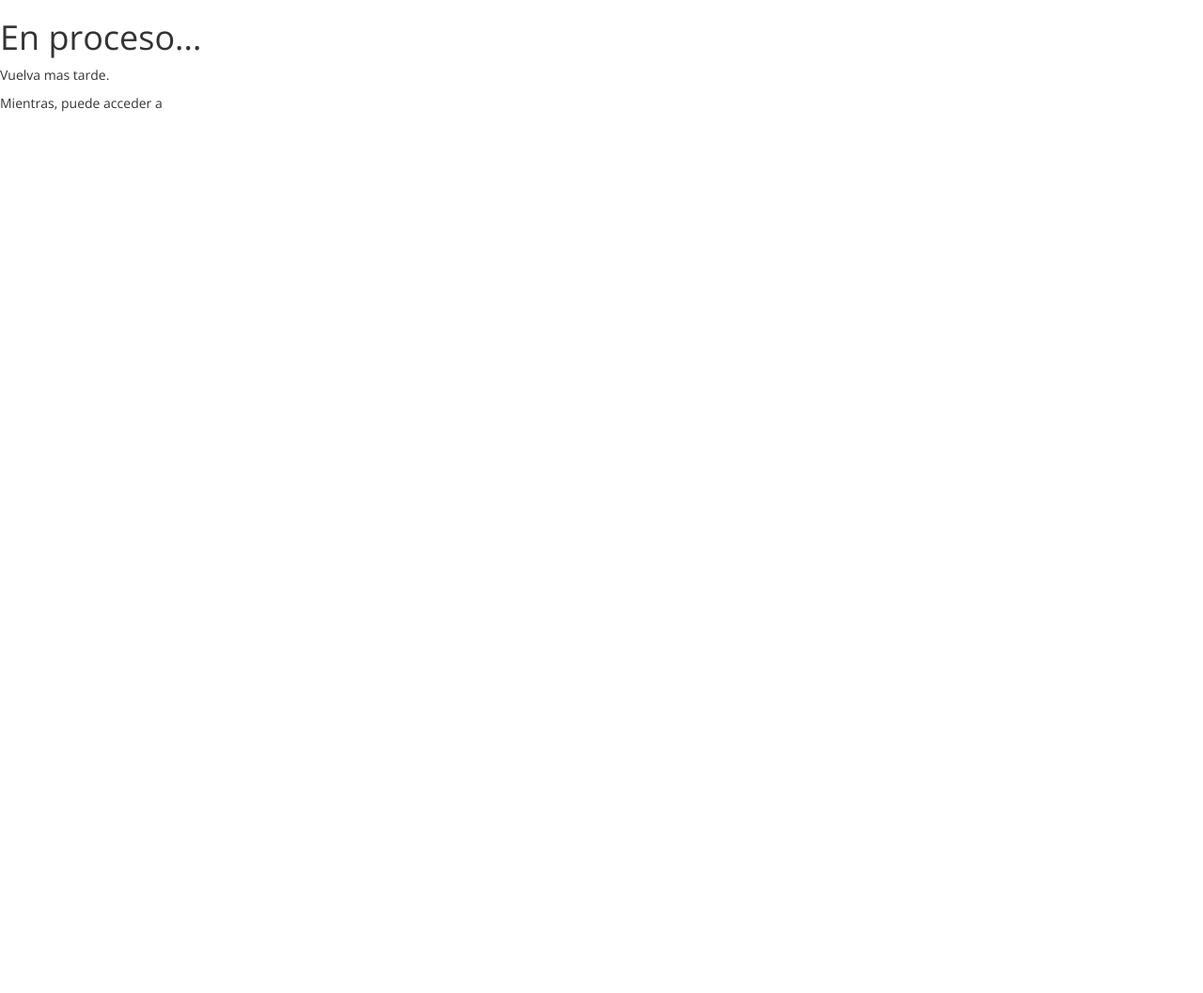
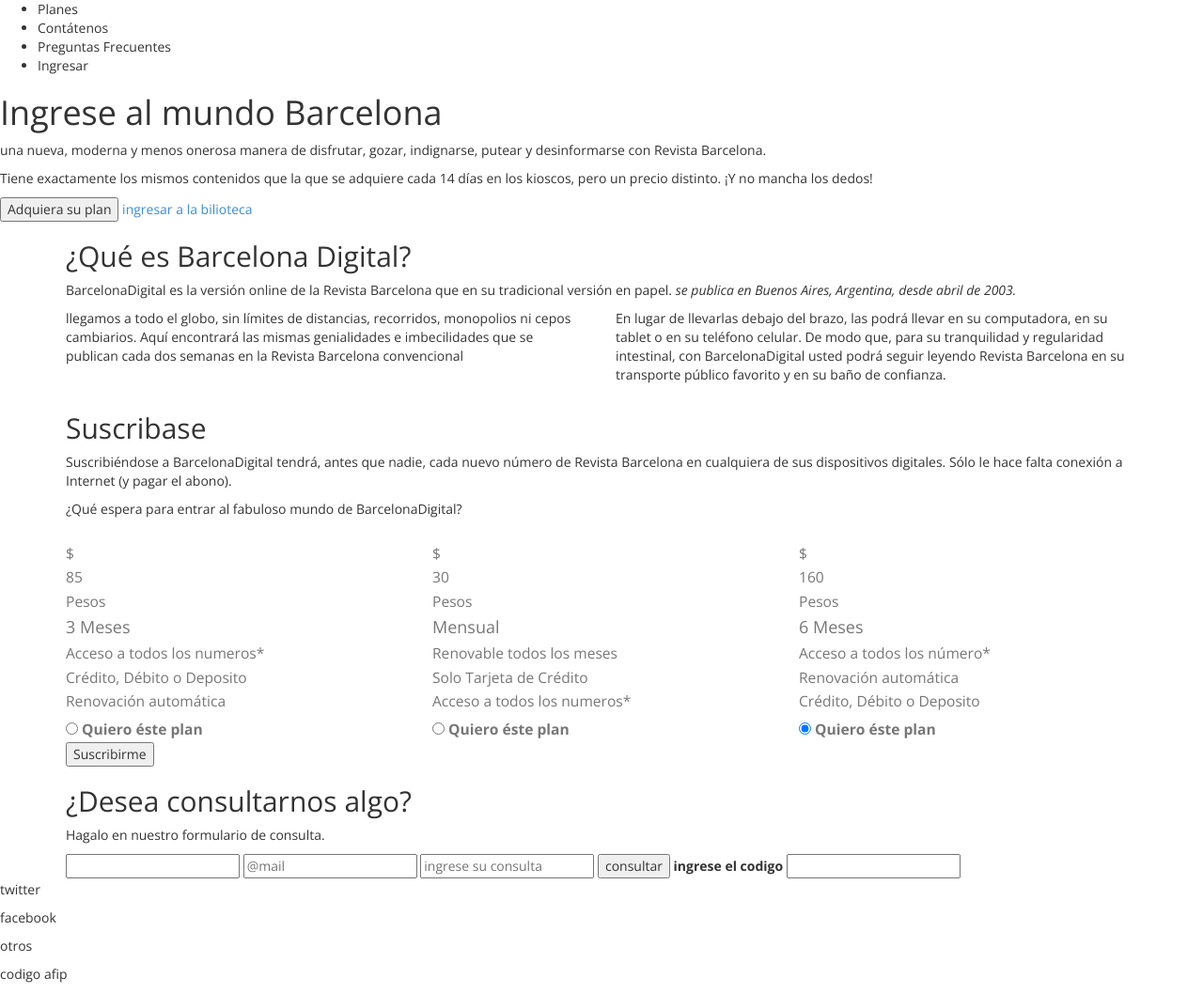
Before and after one commit to plaurino/BarcelonaDigitalLanding, a plain HTML site: page index.html in a window 1280 px wide. Shown: the whole page at 94% size. Before the commit the page ends 800 px from the top, so only its background shows below. Drawn offline with nearby package versions, Linux system fonts and the light colour scheme.

Commit message:
complete html

```diff
--- a/index.html
+++ b/index.html
@@ -1,5 +1,5 @@
 <!DOCTYPE html>
-<html lang="en">
+<html lang="es">
 <head>
 	<meta charset="UTF-8">
 	<meta http-equiv="X-UA-Compatible" content="IE=edge,chrome=1">
@@ -11,8 +11,132 @@
 	<title>Kiosko Digital</title>
 </head>
 <body>
-	<h1>En proceso...</h1>
-	<p>Vuelva mas tarde.</p>
-	<p>Mientras, puede acceder a <a href="http://www.revistabarcelona.com.ar" target="_blank"></a></p>
+	<header class="main">
+		<nav class="menu">
+			<ul>
+				<li class="plan">Planes</li>
+				<li class="contact">Contátenos</li>
+				<li class="faq">Preguntas Frecuentes</li>
+				<li class="login">Ingresar</li>
+			</ul>
+		</nav>
+	</header>
+	<section class="hello">
+		<h1>Ingrese al mundo Barcelona</h1>
+		<p>una nueva, moderna y menos onerosa manera de disfrutar, gozar, indignarse, putear y desinformarse con Revista Barcelona.</p>
+		<p>Tiene exactamente los mismos contenidos que la que se adquiere cada 14 días en los kioscos, pero un precio distinto. ¡Y no mancha los dedos!</p>
+		<button>Adquiera su plan</button>
+		<a href="">ingresar a la bilioteca</a>
+	</section>
+	<section class="barcelona">
+		<div class="container">
+			<div class="row">
+				<div class="col-md-12">
+					<h2>¿Qué es Barcelona Digital?</h2>
+					<p>BarcelonaDigital es la versión online de la Revista Barcelona que en su tradicional versión en papel.
+					<i>se publica en Buenos Aires, Argentina, desde abril de 2003.</i></p>
+				</div>
+				<div class="col-md-6">
+					<p>llegamos a todo el globo, sin límites de distancias, recorridos, monopolios ni cepos cambiarios.
+						Aquí encontrará las mismas genialidades e imbecilidades que se publican cada dos semanas en la Revista Barcelona convencional</p>
+				</div>
+				<div class="col-md-6">
+					<p>En lugar de llevarlas debajo del brazo, las podrá llevar en su computadora, en su tablet o en su teléfono celular. De modo que, para su tranquilidad y regularidad intestinal, con BarcelonaDigital usted podrá seguir leyendo Revista Barcelona en su transporte público favorito y en su baño de confianza.</p>
+				</div>
+			</div>
+		</div>
+	</section>
+	<section class="suscription container">
+		<h2>Suscribase</h2>
+		<p>Suscribiéndose a BarcelonaDigital tendrá, antes que nadie, cada nuevo número de Revista Barcelona en cualquiera de sus dispositivos digitales. Sólo le hace falta conexión a Internet (y pagar el abono).</p>
+		<p>¿Qué espera para entrar al fabuloso mundo de BarcelonaDigital?</p>
+		<div class="paiment-plan row">
+ 					<h3 class="sub-tittle">
+ 					<div class="small container-plan">
+ 						<div class="plan col-sm-4 col-xs-12">
+ 							<div class="head">
+	 							<p class="signo">$</p>
+	 							<p class="precio">85</p>
+	 							<p class="moneda">Pesos</p>
+		 					</div>
+	 						<div class="ventajas">
+	 							<h4 class="periodo ch-3">3 Meses</h4>
+	 						 	<p class="items">Acceso a todos los numeros*</p>
+	 						 	<p class="items">Crédito, Débito o Deposito</p>
+	 						 	<p class="items">Renovación automática</p>
+	 						 	<div class="choise">
+	 						 		<label for="3-months" class="select-plan">
+		 						 		<input type="radio" value="3" name="suscription-opcion" id="3-months" class="select-plan">
+		 						 		<span>Quiero éste plan</span>
+	 						 		</label>
+		 						</div>
+	 						</div>
+		 				</div>
+		 					<div class="plan card col-sm-4 col-xs-12 ">
+		 						<div class="head">
+		 							<p class="signo">$</p>
+		 							<p class="precio">30</p>
+		 							<p class="moneda">Pesos</p>
+		 						</div>
+		 						<div class="ventajas">
+		 							<h4 class="periodo">Mensual</h4>
+		 							<p class="items">Renovable todos los meses</p>
+		 						 	<p class="items">Solo Tarjeta de Crédito</p>
+		 						 	<p class="items">Acceso a todos los numeros*</p>
+		 						 	<div class="choise">
+		 						 		<label for="monthly" class="select-plan">
+			 						 		<input type="radio" checked=selectedSubscription value="0" name="suscription-opcion" id="monthly" class="select-plan">
+			 						 		<span>Quiero éste plan</span>
+		 						 		</label>
+		 						 	</div>
+		 						</div>
+		 					</div>
+		 					<div class="plan col-sm-4 col-xs-12">
+		 						<div class="head">
+		 							<p class="signo">$</p>
+		 							<p class="precio">160</p>
+		 							<p class="moneda">Pesos</p>
+		 						</div>
+		 						<div class="ventajas">
+		 							<h4 class="periodo">6 Meses</h4>
+		 						 	<p class="items">Acceso a todos los número*</p>
+		 						 	<p class="items">Renovación automática</p>
+		 						 	<p class="items">Crédito, Débito o Deposito</p>
+		 						 	<div class="choise">
+		 						 		<label for="6-months" class="select-plan">
+			 						 		<input type="radio" value="6" checked=selectedSubscription  name="suscription-opcion" id="6-months" class="select-plan" >
+			 						 		<span>Quiero éste plan</span>
+	 						 			</label>
+		 							</div>
+		 						</div>
+		 					</div>
+ 					</div>
+ 		</div>
+ 		<button>Suscribirme</button>
+	</section>
+	<footer class="contact-us">
+		<div class="container">
+			<h2>¿Desea consultarnos algo?</h2>
+			<p>Hagalo en nuestro formulario de consulta.</p>
+			<form action="contact">
+				<input type="text" name="nombre" placeholder"su nombre" required >
+				<input type="email" name="email" placeholder="@mail" required>
+				<input type="text" name="body" placeholder="ingrese su consulta">
+				<input type="submit" class="submit" value="consultar">
+				<label for="catcha">ingrese el codigo</label>
+				<input type="text" name="carcha" required>
+			</form>
+		</div>
+	</footer>
+	<footer>
+		<div class="social">
+			<p>twitter</p>
+			<p>facebook</p>
+			<p>otros</p>
+		</div>
+		<div class="afip">
+			<p>codigo afip</p>
+		</div>
+	</footer>
 </body>
 </html>
```
